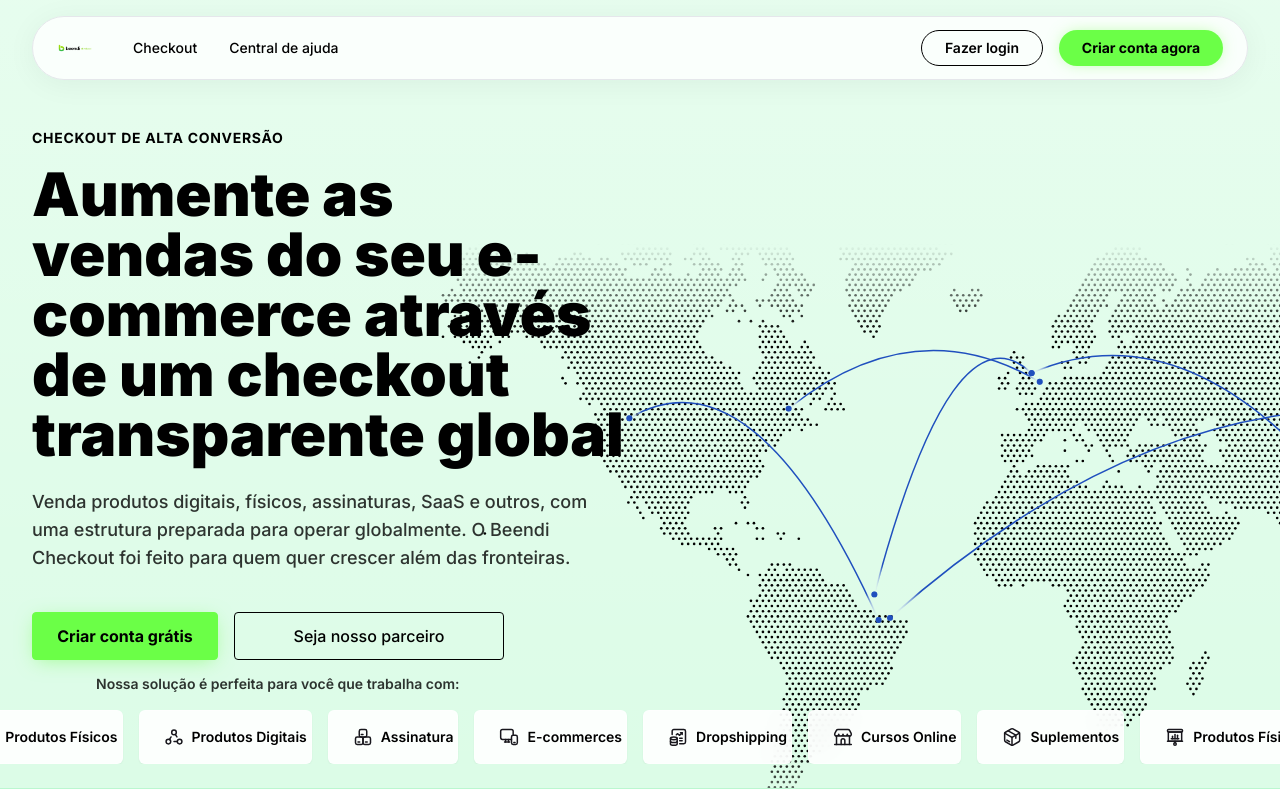
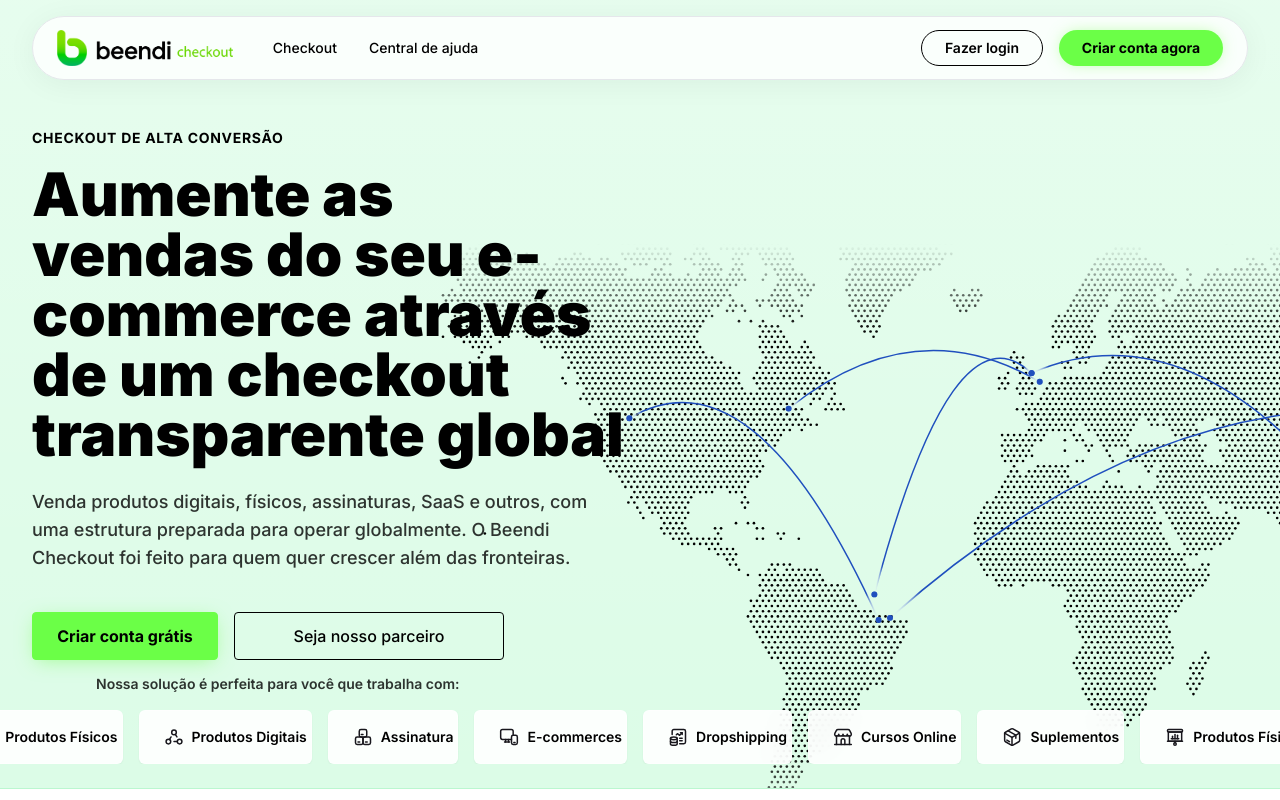
Before and after one commit to psycomunic/BEENDI, a plain HTML site: page index.html in a window 1280 px wide. Shown: the top 800 px of the page. Drawn offline with nearby package versions, Linux system fonts and the light colour scheme.

Commit message:
style: atualiza logo para logo-ok.png em todos os arquivos html

```diff
--- a/index.html
+++ b/index.html
@@ -77,7 +77,7 @@
   <!-- MOBILE MENU -->
   <div id="mobile-menu" class="fixed inset-0 bg-white z-[100] transform translate-x-full transition-transform duration-300 md:hidden flex flex-col h-[100dvh]">
     <div class="h-16 px-4 flex items-center justify-between border-b border-gray-100 shrink-0">
-      <img src="ARQUIVOS/logo/Logo preto, fundo transparente.png" alt="Beendi Checkout" class="h-8 w-auto object-contain" />
+      <img src="ARQUIVOS/logo/logo-ok.png" alt="Beendi Checkout" class="h-8 w-auto object-contain" />
       <button id="mobile-menu-close" class="text-black p-2 bg-gray-100 rounded-full">
         <svg class="w-5 h-5" fill="none" stroke="currentColor" viewBox="0 0 24 24"><path stroke-linecap="round" stroke-linejoin="round" stroke-width="2" d="M6 18L18 6M6 6l12 12"></path></svg>
       </button>
@@ -100,7 +100,7 @@
     <div class="max-w-7xl mx-auto h-16 backdrop-blur-md bg-white/80 border border-gray-200 shadow-[0_4px_30px_rgba(0,0,0,0.05)] rounded-full flex items-center justify-between px-6 transition-all duration-300">
       <div class="flex items-center justify-between gap-10">
         <a href="/" class="flex items-center">
-          <img src="ARQUIVOS/logo/Logo preto, fundo transparente.png" alt="Beendi Checkout" class="h-9 w-auto object-contain" />
+          <img src="ARQUIVOS/logo/logo-ok.png" alt="Beendi Checkout" class="h-9 w-auto object-contain" />
         </a>
         <div class="hidden md:flex items-center gap-8">
           <a class="text-sm text-black font-medium hover:opacity-70 transition-opacity" href="#checkout">Checkout</a>
@@ -1044,7 +1044,7 @@
         <!-- Left: Logo & Social -->
         <div class="flex flex-col z-10 w-full md:w-1/3 mb-8 md:mb-0">
           <a href="/" class="flex items-center mb-4">
-            <img src="ARQUIVOS/logo/Logo preto, fundo transparente.png" alt="Beendi Checkout" class="h-10 w-auto object-contain" />
+            <img src="ARQUIVOS/logo/logo-ok.png" alt="Beendi Checkout" class="h-10 w-auto object-contain" />
           </a>
           <p class="text-brand-muted mb-4 font-medium">Acompanhe nossas redes:</p>
           <div class="flex gap-4">
```
Also changed, not shown: ajuda.html (+3 -3 lines), atendimento.html (+3 -3 lines), blog.html (+3 -3 lines), documentacao.html (+3 -3 lines), institucional.html (+3 -3 lines), post-anti-fraude.html (+3 -3 lines), post-checkout-1-clique.html (+3 -3 lines), post-order-bump.html (+3 -3 lines), precos.html (+3 -3 lines), privacidade.html (+3 -3 lines), somos-beendi.html (+3 -3 lines), ARQUIVOS/logo/logo-ok.png (added).
